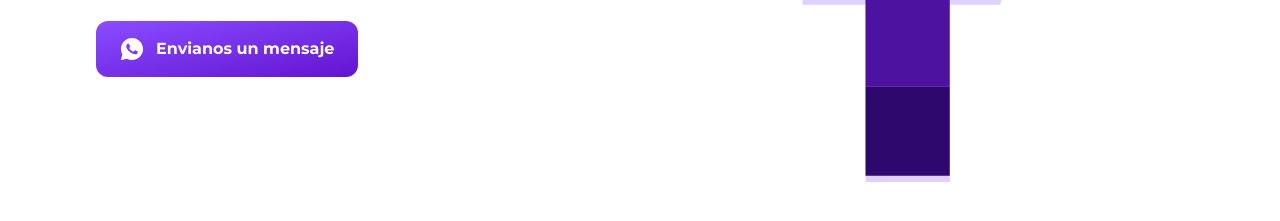
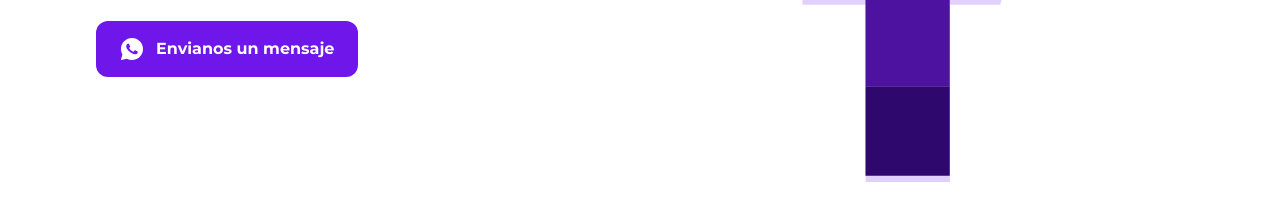
Before and after one commit to lgaieta/nextlevel, an Astro site: page / in a window 1280 px wide. Shown: the part 457-678 px from the top of the page. Built offline with nearby package versions, Linux system fonts and the light colour scheme; Astro itself is replaced by a stand-in of ours.

Commit message:
Removed bg gradient from HeroSection button

```diff
--- a/src/components/HeroSection.astro
+++ b/src/components/HeroSection.astro
@@ -29,7 +29,7 @@ import WhatsAppIcon from './WhatsAppIcon.astro'
                         title='Envianos un mensaje por WhatsApp'
                         role='button'
                         href='https://wa.me/5491151475056'
-                        class='flex w-fit items-center justify-center gap-3 rounded-xl bg-gradient-to-br from-accent-500 to-accent-800 px-6 py-4 text-base font-bold !leading-none text-accent-foreground transition-all duration-200 hover:bg-accent-600 focus:bg-accent-600 focus:outline-none'
+                        class='flex w-fit items-center justify-center gap-3 rounded-xl bg-accent-700 px-6 py-4 text-base font-bold !leading-none text-accent-foreground transition-all duration-200 hover:bg-accent-600 focus:bg-accent-600 focus:outline-none'
                     >
                         <span class='size-6'> <WhatsAppIcon /></span>
                         Envianos un mensaje
```
